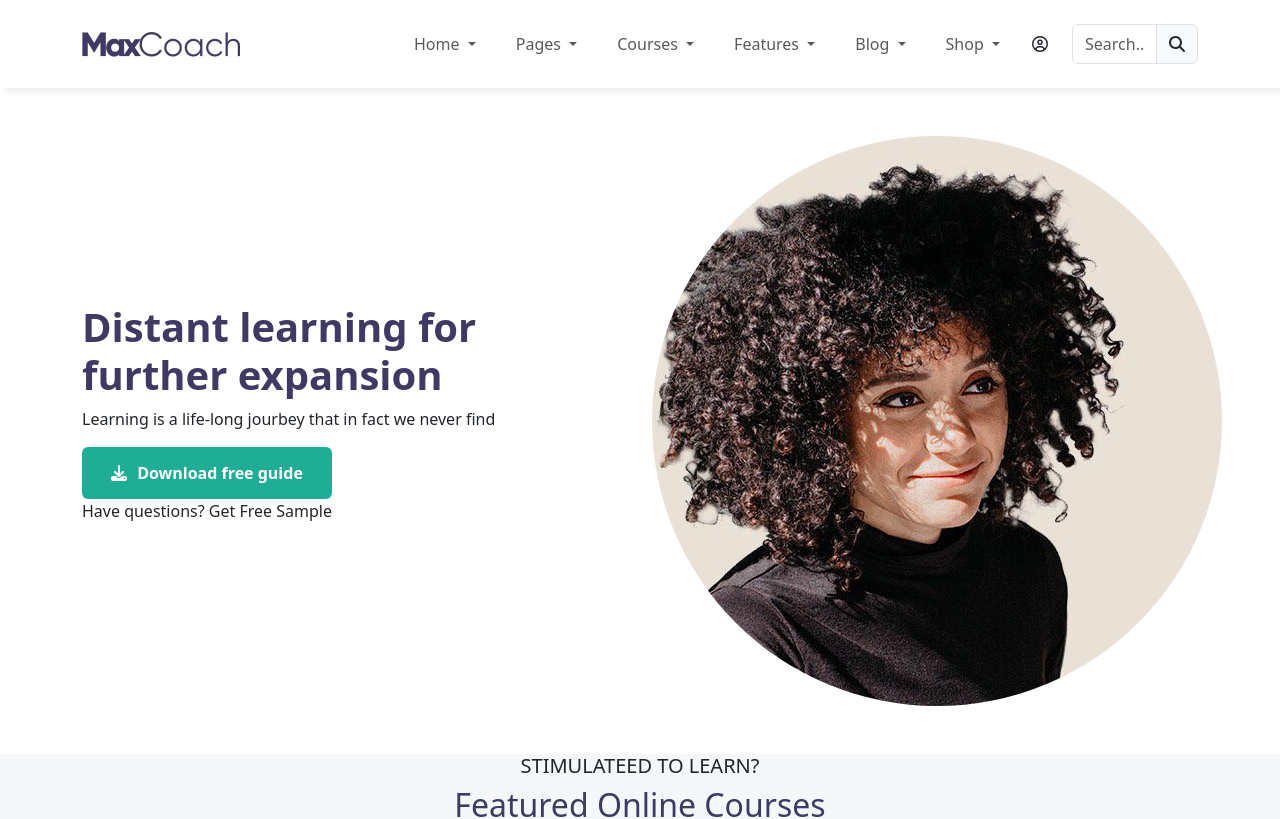
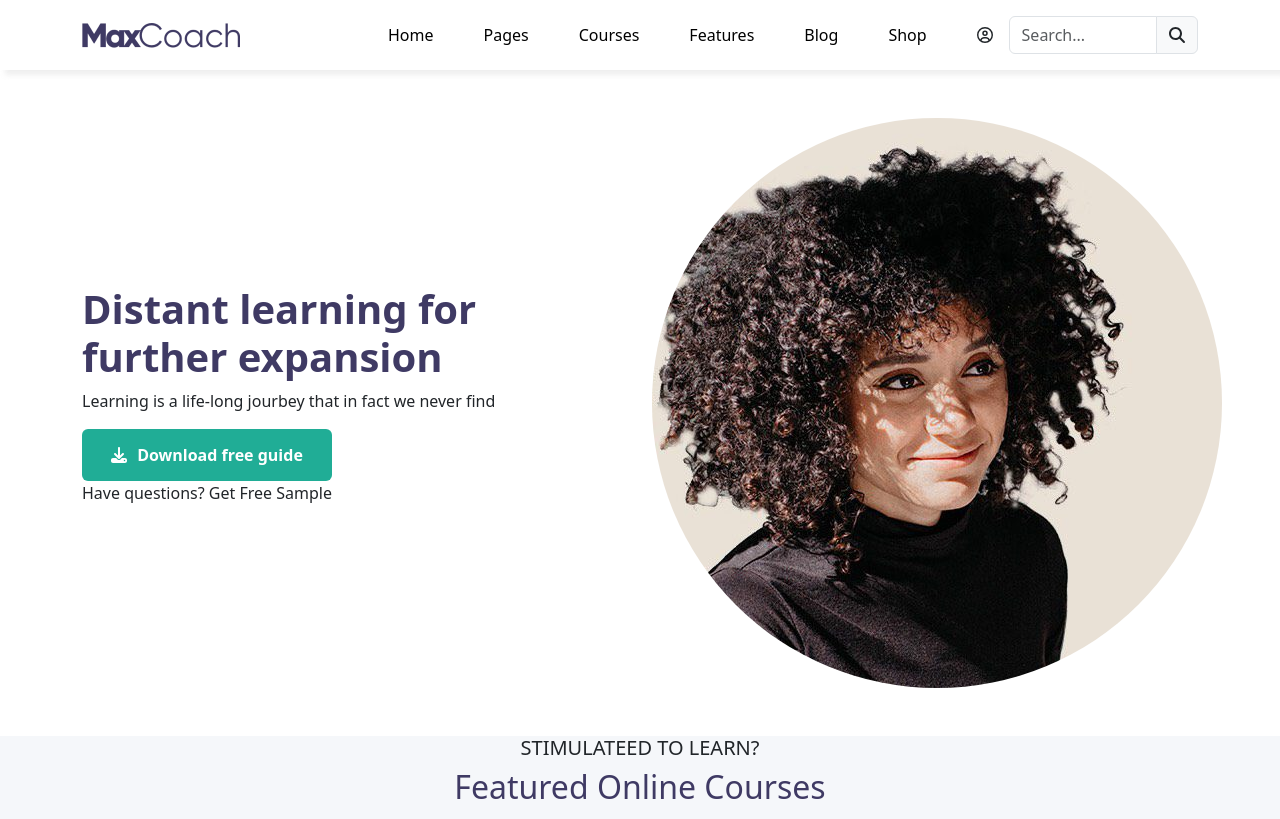
Before and after one commit to Axhu99/proj-html-vuejs, a Vue app: page / in a window 1280 px wide. Shown: the top 819 px of the page. Built offline with nearby package versions, Linux system fonts and the light colour scheme.

Commit message:
navbar review

```diff
--- a/src/components/HeaderNavbar.vue
+++ b/src/components/HeaderNavbar.vue
@@ -5,94 +5,229 @@
 </script>
 
 <template>
-    <nav class="navbar navbar-expand-lg">
-        <div class="container py-3">
+    <nav class="navbar navbar-expand-lg p-0">
+        <div class="container">
 
             <!--* LOGO -->
             <a class="navbar-brand" href="#">
                 <img src="../../public/img/dark-logo.png" alt="Logo" id="nav-logo">
             </a>
 
-            <!--* DROPDOWN TOGGLE -->
-            <button class="navbar-toggler" type="button" data-bs-toggle="collapse" data-bs-target="#navbarNavDropdown"
-                aria-controls="navbarNavDropdown" aria-expanded="false" aria-label="Toggle navigation">
-                <span class="navbar-toggler-icon"></span>
-            </button>
+            <!--* NAV LINKS -->
 
-            <!--* NAV LINKS -->
-            <div class="collapse navbar-collapse" id="navbarNavDropdown">
-                <ul class="navbar-nav gap-4">
-                    <li class="nav-item dropdown">
-                        <a class="nav-link dropdown-toggle" href="#" role="button" data-bs-toggle="dropdown"
-                            aria-expanded="false">
-                            Home
-                        </a>
-                        <ul class="dropdown-menu">
-                            <li><a class="dropdown-item" href="#">Action</a></li>
-                            <li><a class="dropdown-item" href="#">Another action</a></li>
-                            <li><a class="dropdown-item" href="#">Something else here</a></li>
+            <div id="links">
+                <ul class="links-ul">
+                    <li class="li-bord">
+                        <a href="#clienti">Home</a>
+                        <div class="dropdown p-0" id="home-dropdown">
+                            <div class="container py-4">
+                                <div class="row">
+                                    <div class="col-3">
+                                        <ul class="flex-column gap-3 p-0">
+                                            <li>
+                                                <a href="#">MaxCoach Education</a>
+                                            </li>
+                                            <li>
+                                                <a href="#">Course Portal</a>
+                                            </li>
+                                            <li>
+                                                <a href="#">Distant Learning</a>
+                                            </li>
+                                            <li>
+                                                <a href="#">Multimedia Pedagogy</a>
+                                            </li>
+                                            <li>
+                                                <a href="#">Modern Schooling</a>
+                                            </li>
+                                            <li>
+                                                <a href="#">Remote training</a>
+                                            </li>
+                                            <li>
+                                                <a href="#">Health Coaching</a>
+                                            </li>
+                                            <li>
+                                                <a href="#">Gym Coaching</a>
+                                            </li>
+                                            <li>
+                                                <a href="#">Business</a>
+                                            </li>
+                                            <li>
+                                                <a href="#">Artist</a>
+                                            </li>
+                                        </ul>
+                                    </div>
+                                    <div class="col-3">
+                                        <ul class="flex-column gap-3">
+                                            <li>
+                                                <a href="#">Kitchen Coach</a>
+                                            </li>
+                                            <li>
+                                                <a href="#">Motivation</a>
+                                            </li>
+                                            <li>
+                                                <a href="#">Dancing</a>
+                                            </li>
+                                            <li>
+                                                <a href="#">Guitar</a>
+                                            </li>
+                                            <li>
+                                                <a href="#">Yoga</a>
+                                            </li>
+                                            <li>
+                                                <a href="#">Photography</a>
+                                            </li>
+                                            <li>
+                                                <a href="#">Personal Finance</a>
+                                            </li>
+                                            <li>
+                                                <a href="#">Sales Coaching</a>
+                                            </li>
+                                            <li>
+                                                <a href="#">Mental Theraphy</a>
+                                            </li>
+                                        </ul>
+                                    </div>
+                                    <div class="col-6">
+                                        <img src="../../public/img/homepages-mega-menu-image-alt.jpg" alt="menu"
+                                            class="img-fluid">
+                                    </div>
+                                </div>
+                            </div>
+                        </div>
+                    </li>
+                    <li class="li-bord">
+                        <a href="#funzioni">Pages</a>
+                        <ul class="dropdown">
+                            <li>
+                                <a href="#">Star Here</a>
+                            </li>
+                            <li>
+                                <a href="#">Success Story</a>
+                            </li>
+                            <li>
+                                <a href="#">About me</a>
+                            </li>
+                            <li>
+                                <a href="#">About us 01</a>
+                            </li>
+                            <li>
+                                <a href="#">About us 02</a>
+                            </li>
+                            <li>
+                                <a href="#">About us 03</a>
+                            </li>
+                            <li>
+                                <a href="#">Contact me</a>
+                            </li>
+                            <li>
+                                <a href="#">Contact us</a>
+                            </li>
+                            <li>
+                                <a href="#">Purchase Guide</a>
+                            </li>
+                            <li>
+                                <a href="#">Privacy Policy</a>
+                            </li>
+                            <li>
+                                <a href="#">Terms of Service</a>
+                            </li>
                         </ul>
                     </li>
-                    <li class="nav-item dropdown">
-                        <a class="nav-link dropdown-toggle" href="#" role="button" data-bs-toggle="dropdown"
-                            aria-expanded="false">
-                            Pages
-                        </a>
-                        <ul class="dropdown-menu">
-                            <li><a class="dropdown-item" href="#">Action</a></li>
-                            <li><a class="dropdown-item" href="#">Another action</a></li>
-                            <li><a class="dropdown-item" href="#">Something else here</a></li>
+                    <li class="li-bord">
+                        <a href="#piani">Courses</a>
+                        <ul class="dropdown">
+                            <li>
+                                <a href="#">Courses Grid 01</a>
+                            </li>
+                            <li>
+                                <a href="#">Courses Grid 02</a>
+                            </li>
+                            <li>
+                                <a href="#">Courses Grid 03</a>
+                            </li>
+                            <li>
+                                <a href="#">Membership Levels</a>
+                            </li>
+                            <li>
+                                <a href="#">Became a Teacher</a>
+                            </li>
+                            <li>
+                                <a href="#">Profile</a>
+                            </li>
+                            <li>
+                                <a href="#">Checkout</a>
+                            </li>
+                            <li class="li-bord-s">
+                                <a href="#">Single Layout</a>
+                                <ul class="dropdown-s">
+                                    <li>
+                                        <a href="#" class="color-grey">Events</a>
+                                    </li>
+                                    <li>
+                                        <a href="#" class="color-grey">Zoom Meetings</a>
+                                    </li>
+
                                 </ul>
                             </li>
-                    <li class="nav-item dropdown">
-                        <a class="nav-link dropdown-toggle" href="#" role="button" data-bs-toggle="dropdown"
-                            aria-expanded="false">
-                            Courses
-                        </a>
-                        <ul class="dropdown-menu">
-                            <li><a class="dropdown-item" href="#">Action</a></li>
-                            <li><a class="dropdown-item" href="#">Another action</a></li>
-                            <li><a class="dropdown-item" href="#">Something else here</a></li>
                         </ul>
                     </li>
-                    <li class="nav-item dropdown">
-                        <a class="nav-link dropdown-toggle" href="#" role="button" data-bs-toggle="dropdown"
-                            aria-expanded="false">
-                            Features
-                        </a>
-                        <ul class="dropdown-menu">
-                            <li><a class="dropdown-item" href="#">Action</a></li>
-                            <li><a class="dropdown-item" href="#">Another action</a></li>
-                            <li><a class="dropdown-item" href="#">Something else here</a></li>
+                    <li class="li-bord">
+                        <a href="#piani">Features</a>
+                        <ul class="dropdown">
+                            <li>
+                                <a href="#">Events</a>
+                            </li>
+                            <li>
+                                <a href="#">Zoom Meetings</a>
+                            </li>
+
                         </ul>
                     </li>
-                    <li class="nav-item dropdown">
-                        <a class="nav-link dropdown-toggle" href="#" role="button" data-bs-toggle="dropdown"
-                            aria-expanded="false">
-                            Blog
-                        </a>
-                        <ul class="dropdown-menu">
-                            <li><a class="dropdown-item" href="#">Action</a></li>
-                            <li><a class="dropdown-item" href="#">Another action</a></li>
-                            <li><a class="dropdown-item" href="#">Something else here</a></li>
+                    <li class="li-bord">
+                        <a href="#piani">Blog</a>
+                        <ul class="dropdown">
+                            <li>
+                                <a href="#">Blog Grid</a>
+                            </li>
+                            <li>
+                                <a href="#">Blog Masonry</a>
+                            </li>
+                            <li>
+                                <a href="#">Blog Classic</a>
+                            </li>
+                            <li>
+                                <a href="#">Blog List</a>
+                            </li>
                         </ul>
                     </li>
-                    <li class="nav-item dropdown">
-                        <a class="nav-link dropdown-toggle" href="#" role="button" data-bs-toggle="dropdown"
-                            aria-expanded="false">
-                            Shop
-                        </a>
-                        <ul class="dropdown-menu">
-                            <li><a class="dropdown-item" href="#">Action</a></li>
-                            <li><a class="dropdown-item" href="#">Another action</a></li>
-                            <li><a class="dropdown-item" href="#">Something else here</a></li>
+                    <li class="li-bord">
+                        <a href="#piani">Shop</a>
+                        <ul class="dropdown">
+                            <li>
+                                <a href="#">Shop Left Sidebar</a>
+                            </li>
+                            <li>
+                                <a href="#">Shop Right Sidebar</a>
+                            </li>
+                            <li>
+                                <a href="#">Cart</a>
+                            </li>
+                            <li>
+                                <a href="#">Wishlist</a>
+                            </li>
+                            <li>
+                                <a href="#">Single Product</a>
+                            </li>
                         </ul>
                     </li>
-
-                    <!--! ICON  DA RIVEDERE -->
-                    <span class="mt-2">
+                    <li>
+                        <!--! ICON -->
+                        <span class="me-3">
                             <font-awesome-icon :icon="['far', 'circle-user']" />
                         </span>
+                    </li>
+                </ul>
+            </div>
 
             <!--* SEARCHBAR -->
             <div class="input-group" id="search">
@@ -105,30 +240,105 @@
                     <font-awesome-icon :icon="['fas', 'magnifying-glass']" />
                 </span>
             </div>
-                </ul>
-            </div>
+
+
         </div>
     </nav>
 </template>
 
 <style lang="scss" scoped>
+ul {
+    list-style-type: none;
+    margin: 0;
+    display: flex;
+
+}
+
 #nav-logo {
     width: 158px;
     display: block;
-    margin-right: 150px;
+    margin-right: 100px;
+
+}
+
+#links {
+    width: 100%;
+    display: flex;
+    align-items: center;
+    height: 70px;
+    line-height: 70px;
+
+}
+
+#home-dropdown {
+    transform: translate(-310px);
+    width: 1200px;
+}
+
+.links-ul {
+    gap: 50px;
 
 }
 
 nav {
     background-color: #fff;
     box-shadow: 5px 5px 5px rgba(219, 219, 219, 0.445);
+
+
     position: sticky;
     top: 0;
     left: 0;
     right: 0;
+    z-index: 1;
 }
 
-.nav-item a {
-    font-weight: 500;
+a {
+    text-decoration: none;
+    color: #000;
+    font-size: 16px;
+}
+
+.dropdown,
+.dropdown-s {
+
+    background-color: #fff;
+    padding: 30px;
+    position: absolute;
+    top: 100%;
+
+    flex-direction: column;
+    gap: 15px;
+
+    transform: translate(-20px);
+    visibility: hidden;
+
+    li {
+        height: 20px;
+        width: 100%;
+        line-height: 20px;
+    }
+}
+
+.dropdown-s {
+    left: 110%;
+    top: 82%;
+    padding-top: 10px;
+}
+
+.li-bord:hover .dropdown {
+    visibility: visible;
+}
+
+.li-bord-s:hover .dropdown-s {
+    visibility: visible;
+}
+
+.dropdown a,
+.color-grey {
+    color: grey;
+}
+
+a:hover {
+    color: #000;
 }
 </style>
--- a/src/components/blogsSection/BlogsCard.vue
+++ b/src/components/blogsSection/BlogsCard.vue
@@ -18,7 +18,7 @@
 <template>
     <div class="col-4 px-4">
         <div class="card">
-            <img src='../../../public/img/home-personal-finance-blog-03-480x352.jpg' class="card-img-top" alt='...'>
+            <img :src="`../../public/img/${card.imgpath}`" class="card-img-top" alt='...'>
             <div class="card-body">
                 <div class="d-flex justify-content-center flex-column">
                     <h6>{{ card.subtitle }}</h6>
--- a/src/components/blogsSection/BlogsMain.vue
+++ b/src/components/blogsSection/BlogsMain.vue
@@ -14,7 +14,7 @@
                 title: "Ten Benefits Of Rentals That May Change Your Perspective",
                 subtitle: 'BUSINESS',
                 value: 1790,
-                img: 'public/img/home-personal-finance-blog-02-480x352.jpg',
+                imgpath: 'home-personal-finance-blog-03-480x352.jpg',
                 date: 'Dec 28, 2020',
                 views: '3,060'
             },
@@ -23,7 +23,7 @@
                 title: "10 Things Successful Mompreneurs Do Different",
                 subtitle: 'BUSINESS',
                 value: 1790,
-                img: 'public/img/home-personal-finance-blog-03-480x352.jpg',
+                imgpath: 'home-personal-finance-blog-02-480x352.jpg',
                 date: 'Dec 28, 2020',
                 views: '2,684'
             }
```
Lines whose indentation alone changed are shown as unchanged.
